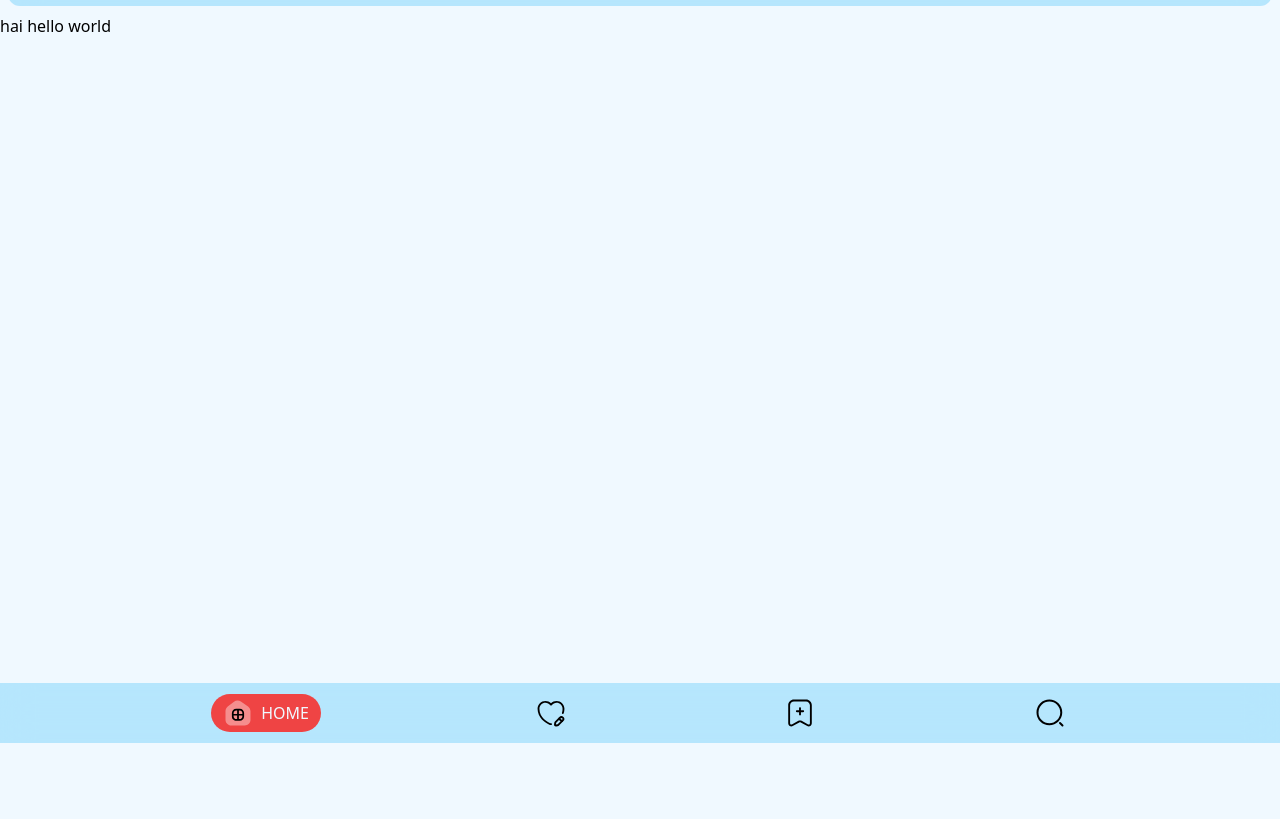
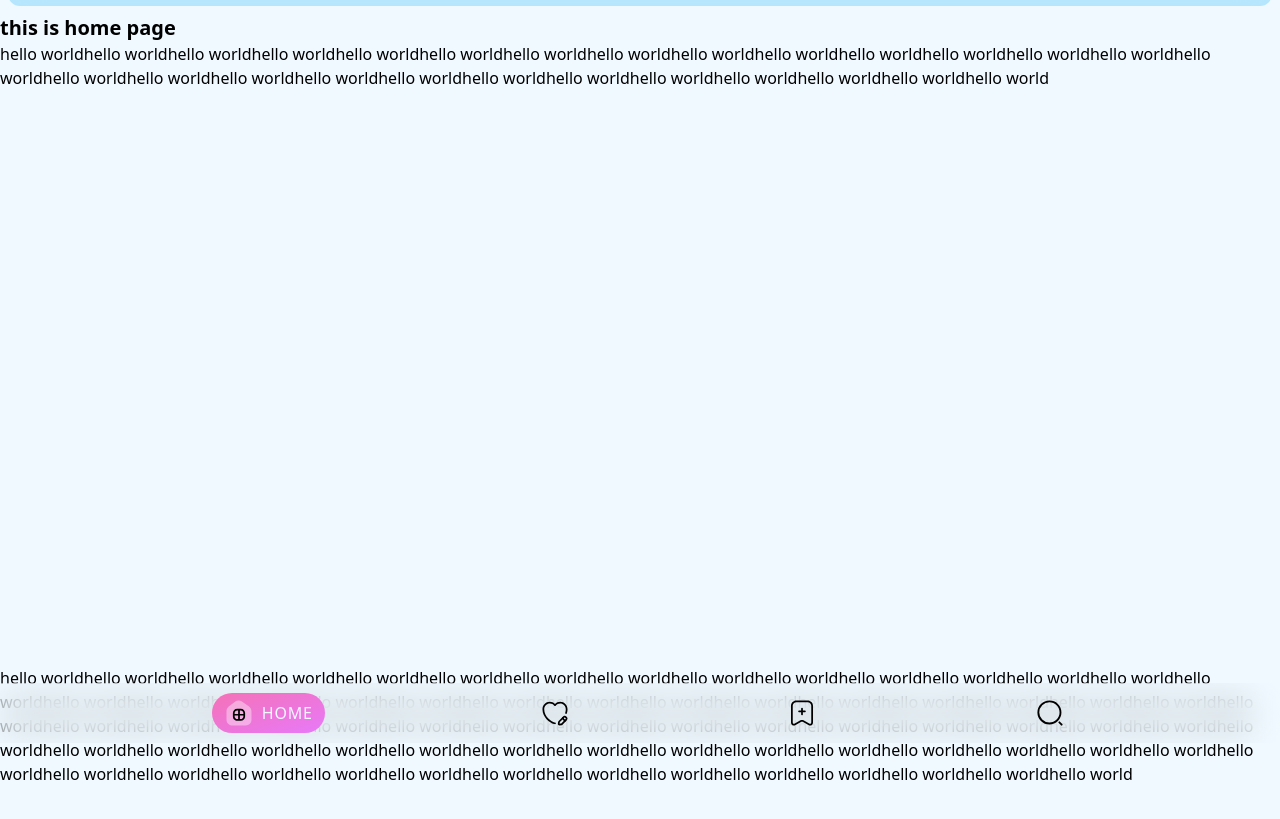
Before and after one commit to branmalawi/nonton, a website built with webpack: page src/templates/index.html in a window 1280 px wide. Shown: the part 57-876 px from the top of the page. After the commit the page ends 843 px from the top, so only its background shows below. Built offline with nearby package versions, Linux system fonts and the light colour scheme; files whose address does not match are found by name.

Commit message:
make style for bottom bar and make the script is corect

```diff
--- a/src/scripts/index.js
+++ b/src/scripts/index.js
@@ -15,8 +15,14 @@ const app = new App({
   bottombarMenus: document.querySelectorAll('#bottomBar > a'),
 });
 
-const test = document.querySelectorAll('#bottomBar a');
-console.log(test);
+window.addEventListener('hashchange', () => {
+  app.renderPage();
+});
+
+window.addEventListener('load', async () => {
+  app.renderPage();
+  // await swRegister();
+});
 // const swiper = new Swiper('.swiper', {
 // slidesPerView: 1,
 //   direction: 'horizontal',
--- a/src/scripts/routes/routes.js
+++ b/src/scripts/routes/routes.js
@@ -1,12 +1,13 @@
 import Home from '../views/pages/home';
-import Detail from '../views/pages/detail';
+import List from '../views/pages/list';
 import Favorite from '../views/pages/favorite';
 
 const routes = {
   '/': Home, // default page
   '/home': Home,
+  '/list': List,
   '/favorite': Favorite,
-  '/detail/:id': Detail,
+  // '/detail/:id': detail,
 };
 
 export default routes;
--- a/src/scripts/utils/bottombar-control.js
+++ b/src/scripts/utils/bottombar-control.js
@@ -2,18 +2,30 @@
 /* eslint-disable eqeqeq */
 /* eslint-disable max-len */
 /* eslint-disable no-unused-expressions */
+import UrlParser from '../routes/url-parser';
+
 const BottomBarController = {
   init({ buttonMenus }) {
-    buttonMenus.forEach((buttonMenu) => {
-      buttonMenu.addEventListener('click', (event) => {
-        this._activatingButton(event, buttonMenus);
-      });
+    window.addEventListener('hashchange', () => {
+      const url = UrlParser.parseActiveUrlWithCombiner();
+      this._activatingButton(this.route[url], buttonMenus);
     });
+    window.addEventListener('load', () => {
+      const url = UrlParser.parseActiveUrlWithCombiner();
+      this._activatingButton(this.route[url], buttonMenus);
+    });
+  },
+
+  route: {
+    '/': '#/home',
+    '/home': '#/home',
+    '/favorite': '#/favorite',
+    '/list': '#/list',
   },
 
   _activatingButton(event, buttonMenus) {
     buttonMenus.forEach((buttonMenu) => {
-      buttonMenu == event.target ? this._printActiveButton(buttonMenu) : this._printUnactiveButton(buttonMenu);
+      buttonMenu.getAttribute('href') == event ? this._printActiveButton(buttonMenu) : this._printUnactiveButton(buttonMenu);
     });
   },
 
--- a/src/scripts/views/app.js
+++ b/src/scripts/views/app.js
@@ -31,7 +31,7 @@ class App {
   async renderPage() {
     const url = UrlParser.parseActiveUrlWithCombiner();
     const page = routes[url];
-    this._content.innerHTML = await page.render();
+    this.content.innerHTML = await page.render();
     await page.afterRender();
   }
 }
--- a/src/scripts/views/pages/favorite.js
+++ b/src/scripts/views/pages/favorite.js
@@ -0,0 +1,12 @@
+/* eslint-disable no-empty-function */
+const Favorite = {
+  async render() {
+    return `
+    <h1>this is favorite page</h1>
+   `;
+  },
+
+  async afterRender() { },
+};
+
+export default Favorite;
--- a/src/scripts/views/pages/home.js
+++ b/src/scripts/views/pages/home.js
@@ -0,0 +1,16 @@
+/* eslint-disable no-empty-function */
+// import RestaurantSource from '../../data/restaurant-source';
+// import SweetAlert from '../../utils/swal-initiator';
+// import { createCatalogueRestoItemTemplate } from '../templates/template-creator';
+
+const Home = {
+  async render() {
+    return `
+    <h1>this is home page</h1>
+   `;
+  },
+
+  async afterRender() { },
+};
+
+export default Home;
--- a/src/scripts/views/pages/list.js
+++ b/src/scripts/views/pages/list.js
@@ -0,0 +1,12 @@
+/* eslint-disable no-empty-function */
+const List = {
+  async render() {
+    return `
+    <h1>this is list page</h1>
+   `;
+  },
+
+  async afterRender() { },
+};
+
+export default List;
--- a/src/styles/input.css
+++ b/src/styles/input.css
@@ -11,11 +11,15 @@
   }
 
   .bottom-bar__active {
-    @apply flex items-center justify-center bg-red-500 px-2 py-1 rounded-full;
+    @apply flex items-center justify-center bg-gradient-to-br from-pink-400 to-fuchsia-400 px-2 py-[5px] rounded-full;
     pointer-events: none;
   }
 
+  .bottom-bar__active > img {
+    @apply h-[30px];
+  }
+
   .bottom-bar__active > p {
-    @apply block text-base text-sky-50 px-1;
+    @apply block text-base text-sky-50 px-1 tracking-wider font-medium;
   }
 }
--- a/src/templates/index.html
+++ b/src/templates/index.html
@@ -29,7 +29,7 @@
       </div>
       <search-bar class="hidden"></search-bar>
     </nav>
-    <h1>hai hello world</h1>
+    <main id="mainContent" class="text-xl font-bold"></main>
     <!-- <main id="mainContent" class="">
       <section id="recommended">
         <h1 class="text-xl text-bold px-2">Recommended</h1>
@@ -153,25 +153,59 @@
     </main> -->
     <div
       id="bottomBar"
-      class="fixed bottom-0 left-0 w-full h-[60px] bg-sky-300/50 backdrop-blur-lg flex items-center justify-evenly"
+      class="fixed bottom-0 left-0 w-full h-[60px] bg-sky-50/50 backdrop-blur-lg flex items-center justify-evenly"
     >
-      <a href="#/test" class="bottom-bar__active" tabindex="-1">
-        <img src="./icon/home-bulk.svg" class="h-[30px] mx-1" />
+      <a href="#/home" class="" tabindex="0">
+        <img src="./icon/home.svg" class="h-7 mx-1" />
         <p class="hidden">HOME</p>
       </a>
-      <a href="/#/like" class="" tabindex="0">
-        <img src="./icon/favorite.svg" class="h-[30px] mx-1" />
+      <a href="#/favorite" class="" tabindex="0">
+        <img src="./icon/favorite.svg" class="h-7 mx-1" />
         <p class="hidden">LIKE</p>
       </a>
       <a href="#/list" class="" tabindex="0">
-        <img src="./icon/watchlist.svg" class="h-[30px] mx-1" />
+        <img src="./icon/watchlist.svg" class="h-7 mx-1" />
         <p class="hidden">LIST</p>
       </a>
       <button class="">
-        <img src="./icon/search.svg" class="h-[30px] mx-1" />
+        <img src="./icon/search.svg" class="h-7 mx-1" />
       </button>
     </div>
     <div id="appDrawer"></div>
-    <br /><br /><br /><br /><br /><br /><br /><br /><br /><br /><br /><br /><br /><br /><br /><br /><br /><br /><br /><br /><br /><br /><br /><br /><br /><br /><br /><br /><br /><br /><br /><br /><br /><br /><br /><br /><br /><br /><br /><br /><br /><br /><br /><br /><br /><br /><br /><br /><br /><br /><br /><br /><br /><br /><br /><br /><br /><br /><br /><br /><br /><br /><br /><br /><br /><br /><br /><br /><br /><br /><br /><br /><br /><br /><br /><br /><br /><br /><br /><br /><br /><br /><br /><br /><br /><br /><br /><br /><br /><br /><br /><br /><br /><br /><br /><br /><br /><br /><br /><br /><br /><br /><br /><br /><br /><br /><br /><br /><br /><br /><br /><br /><br /><br /><br /><br /><br /><br /><br /><br /><br /><br /><br /><br /><br /><br /><br /><br /><br /><br /><br /><br /><br /><br /><br /><br /><br /><br /><br /><br /><br /><br /><br /><br /><br /><br /><br /><br /><br /><br /><br /><br /><br /><br /><br /><br /><br /><br /><br /><br /><br /><br /><br /><br /><br /><br /><br /><br /><br /><br /><br /><br /><br /><br /><br /><br /><br /><br /><br /><br /><br /><br /><br /><br /><br /><br /><br /><br /><br /><br /><br /><br /><br /><br /><br /><br /><br /><br /><br /><br />
+    <span>hello world</span><span>hello world</span><span>hello world</span
+    ><span>hello world</span><span>hello world</span><span>hello world</span
+    ><span>hello world</span><span>hello world</span><span>hello world</span
+    ><span>hello world</span><span>hello world</span><span>hello world</span
+    ><span>hello world</span><span>hello world</span><span>hello world</span
+    ><span>hello world</span><span>hello world</span><span>hello world</span
+    ><span>hello world</span><span>hello world</span><span>hello world</span
+    ><span>hello world</span><span>hello world</span><span>hello world</span
+    ><span>hello world</span><span>hello world</span><span>hello world</span>
+    <br /><br /><br /><br /><br /><br /><br /><br /><br /><br /><br /><br /><br /><br /><br /><br /><br /><br /><br /><br /><br /><br /><br /><br /><br />
+    <span>hello world</span><span>hello world</span><span>hello world</span
+    ><span>hello world</span><span>hello world</span><span>hello world</span
+    ><span>hello world</span><span>hello world</span><span>hello world</span
+    ><span>hello world</span><span>hello world</span><span>hello world</span
+    ><span>hello world</span><span>hello world</span><span>hello world</span
+    ><span>hello world</span><span>hello world</span><span>hello world</span
+    ><span>hello world</span><span>hello world</span><span>hello world</span
+    ><span>hello world</span><span>hello world</span><span>hello world</span
+    ><span>hello world</span><span>hello world</span><span>hello world</span
+    ><span>hello world</span><span>hello world</span><span>hello world</span
+    ><span>hello world</span><span>hello world</span><span>hello world</span
+    ><span>hello world</span><span>hello world</span><span>hello world</span
+    ><span>hello world</span><span>hello world</span><span>hello world</span
+    ><span>hello world</span><span>hello world</span><span>hello world</span
+    ><span>hello world</span><span>hello world</span><span>hello world</span
+    ><span>hello world</span><span>hello world</span><span>hello world</span
+    ><span>hello world</span><span>hello world</span><span>hello world</span
+    ><span>hello world</span><span>hello world</span><span>hello world</span
+    ><span>hello world</span><span>hello world</span><span>hello world</span
+    ><span>hello world</span><span>hello world</span><span>hello world</span
+    ><span>hello world</span><span>hello world</span><span>hello world</span
+    ><span>hello world</span><span>hello world</span><span>hello world</span
+    ><span>hello world</span><span>hello world</span><span>hello world</span
+    ><span>hello world</span><span>hello world</span><span>hello world</span
+    ><span>hello world</span>
   </body>
 </html>
```
Also changed, not shown: src/styles/style.css.
